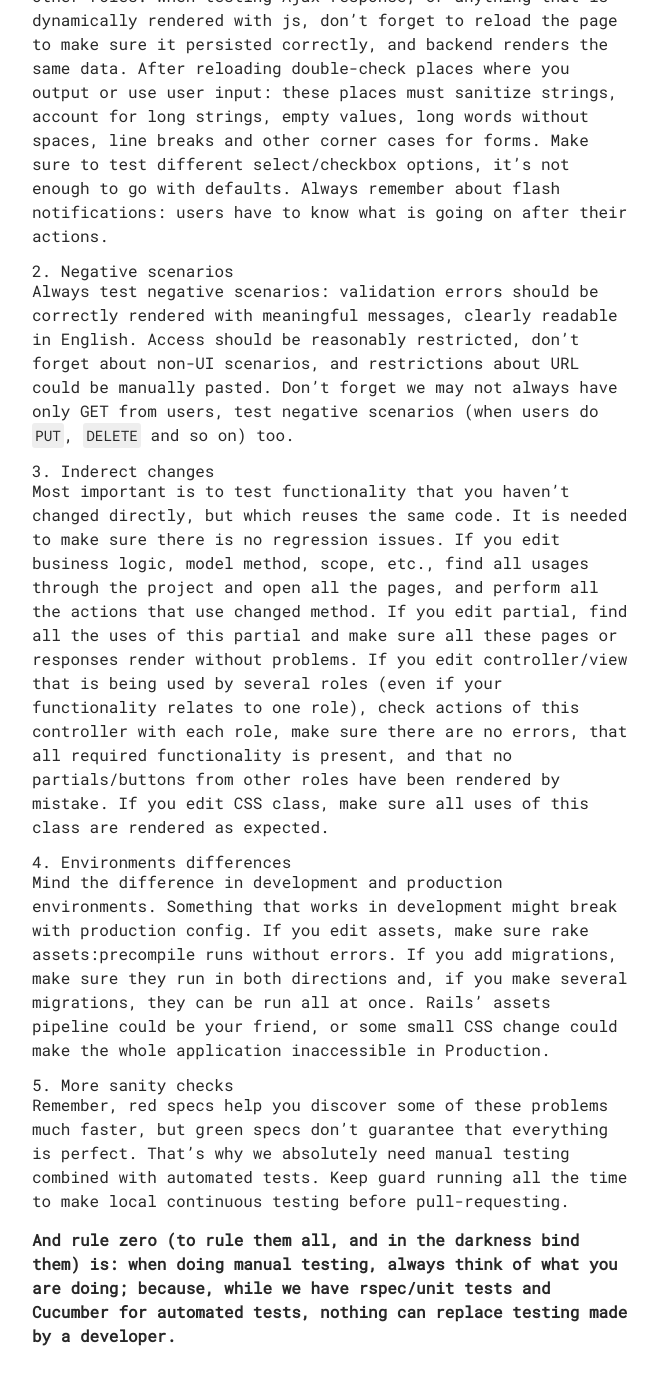
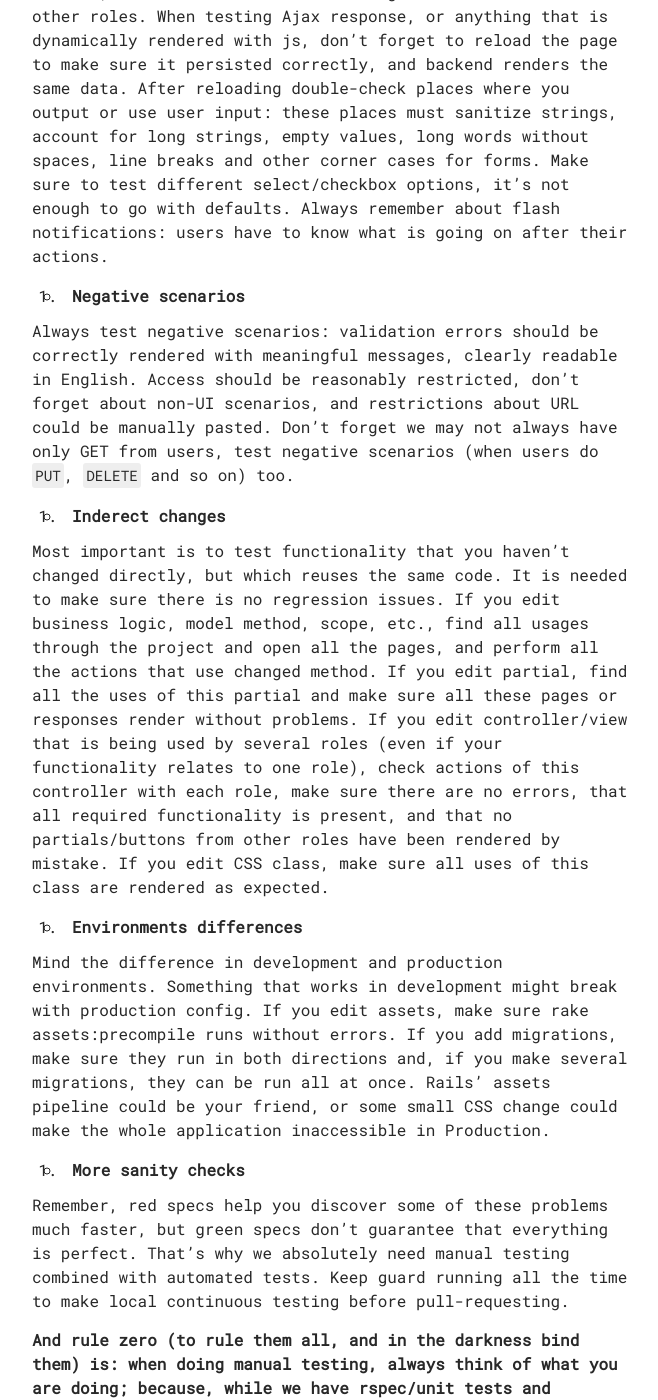
Before and after one commit to vshvedov/vladcodes, a Jekyll site: the page built from _posts/2013-03-05-manual-testing.md, in a window 1280 px wide and 1400 px high, scrolled down 622 px. Shown: the whole window, without its empty margins (308-966 px from the left). Built offline with Jekyll 4.4.1, drawn with Linux system fonts in a browser that asks for light colours; some of the changed text lies outside the part shown.

Commit message:
2013-03-05 markdown fixes

```diff
--- a/_posts/2013-03-05-manual-testing.md
+++ b/_posts/2013-03-05-manual-testing.md
@@ -5,23 +5,23 @@ title: Manual testing
 
 > There are five main guidelines for manual testing. Each supplied with several examples. Examples, of course, can't cover all the possible scenarios, so try to follow general rules, use common sense, and feel free to add examples to this list.
 
-## 1. Sanity checks
+* 1. **Sanity checks**
 
 First, you need to test through the browser every single line of code you created, edited, or removed. Even if you edited a typo in a string constant, find a place in UI where it is rendered and check it. Make sure to test everything well, mind corner cases and user grants. When you create/change rendering of the list of users, messages or any other list, make sure pagination works, make sure the page renders correctly and shows a meaningful message for the empty list. When you create/edit action for stuff, the rule of thumb is to test it with a role other than admin: since admin has all grants by default, it's a common mistake to forget to add abilities for other roles. When testing Ajax response, or anything that is dynamically rendered with js, don't forget to reload the page to make sure it persisted correctly, and backend renders the same data. After reloading double-check places where you output or use user input: these places must sanitize strings, account for long strings, empty values, long words without spaces, line breaks and other corner cases for forms. Make sure to test different select/checkbox options, it's not enough to go with defaults. Always remember about flash notifications: users have to know what is going on after their actions.
 
-## 2. Negative scenarios
+* 2. **Negative scenarios**
 
 Always test negative scenarios: validation errors should be correctly rendered with meaningful messages, clearly readable in English. Access should be reasonably restricted, don't forget about non-UI scenarios, and restrictions about URL could be manually pasted. Don't forget we may not always have only GET from users, test negative scenarios (when users do `PUT`, `DELETE` and so on) too.
 
-## 3. Inderect changes
+* 3. **Inderect changes**
 
 Most important is to test functionality that you haven't changed directly, but which reuses the same code. It is needed to make sure there is no regression issues. If you edit business logic, model method, scope, etc., find all usages through the project and open all the pages, and perform all the actions that use changed method. If you edit partial, find all the uses of this partial and make sure all these pages or responses render without problems. If you edit controller/view that is being used by several roles (even if your functionality relates to one role), check actions of this controller with each role, make sure there are no errors, that all required functionality is present, and that no partials/buttons from other roles have been rendered by mistake. If you edit CSS class, make sure all uses of this class are rendered as expected.
 
-## 4. Environments differences
+* 4. **Environments differences**
 
 Mind the difference in development and production environments. Something that works in development might break with production config. If you edit assets, make sure rake assets:precompile runs without errors. If you add migrations, make sure they run in both directions and, if you make several migrations, they can be run all at once. Rails’ assets pipeline could be your friend, or some small CSS change could make the whole application inaccessible in Production.
 
-## 5. More sanity checks
+* 5. **More sanity checks**
 
 Remember, red specs help you discover some of these problems much faster, but green specs don't guarantee that everything is perfect. That's why we absolutely need manual testing combined with automated tests. Keep guard running all the time to make local continuous testing before pull-requesting.
 
```
